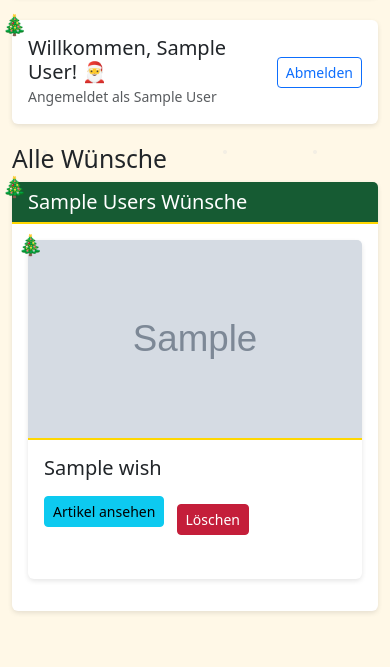
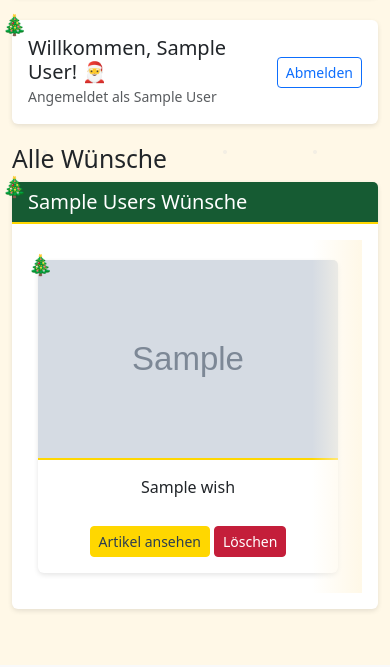
Before and after one commit to jonnyk21/wishlist, a Flask app: page /dashboard in a window 390 px wide. Shown: the part 433-1100 px from the top of the page. Run offline with Flask 3, Linux system fonts and the light colour scheme; a user stored in the database is signed in; tables that the repository leaves empty hold one stand-in row (values such as "Sample post"); grey boxes marked "Sample" are stand-in pictures.

Commit message:
feat: enhance UI and add German translation
- Add horizontal scrolling for wishes with smooth animations
- Translate entire interface to German
- Update button styles with Christmas theme colors
- Improve card layout and button alignment
- Add README with setup instructions
- Configure for Render.com deployment

Technical changes:
- Update CSS for responsive design
- Add render.yaml configuration
- Update requirements.txt for production
- Implement horizontal scrolling container
- Center-align card content and buttons

```diff
--- a/static/style.css
+++ b/static/style.css
@@ -108,6 +108,67 @@ body {
     box-shadow: 0 0 0 0.25rem rgba(22, 91, 51, 0.25);
 }
 
+/* Horizontal scrolling wishes */
+.wishes-container {
+    position: relative;
+    width: 100%;
+    padding: 10px 0;
+}
+
+.wishes-scroll {
+    display: flex;
+    overflow-x: auto;
+    gap: 20px;
+    padding: 10px;
+    scroll-behavior: smooth;
+    -webkit-overflow-scrolling: touch;
+}
+
+.wishes-scroll::-webkit-scrollbar {
+    height: 8px;
+}
+
+.wishes-scroll::-webkit-scrollbar-track {
+    background: var(--warm-yellow);
+    border-radius: 4px;
+}
+
+.wishes-scroll::-webkit-scrollbar-thumb {
+    background: var(--christmas-green);
+    border-radius: 4px;
+}
+
+.wish-card {
+    flex: 0 0 300px;
+    max-width: 300px;
+    transition: transform 0.2s;
+}
+
+.wish-card .card {
+    height: 100%;
+}
+
+.wish-card:hover {
+    transform: translateY(-5px);
+}
+
+/* Fade effect for scroll indication */
+.wishes-container::after {
+    content: '';
+    position: absolute;
+    top: 0;
+    right: 0;
+    bottom: 0;
+    width: 50px;
+    background: linear-gradient(to right, transparent, var(--warm-yellow));
+    pointer-events: none;
+}
+
+/* Hide fade effect if no overflow */
+.wishes-scroll:not(.overflow-x) + .wishes-container::after {
+    display: none;
+}
+
 /* Responsive adjustments */
 @media (max-width: 768px) {
     .card::before {
@@ -120,3 +181,70 @@ body {
 .mb-2 {
     margin-right: 0.5rem;
 }
+
+/* Button styling */
+.btn-view-item {
+    background-color: var(--christmas-gold);
+    border-color: var(--christmas-gold);
+    color: #2c3e50;
+    padding: 0.25rem 0.5rem;
+    font-size: 0.875rem;
+}
+
+.btn-view-item:hover {
+    background-color: #e6c200;
+    border-color: #e6c200;
+    color: #2c3e50;
+}
+
+.btn-delete {
+    background-color: var(--christmas-red);
+    border-color: var(--christmas-red);
+    color: white;
+    padding: 0.25rem 0.5rem;
+    font-size: 0.875rem;
+}
+
+.btn-delete:hover {
+    background-color: #a01830;
+    border-color: #a01830;
+    color: white;
+}
+
+/* Card content alignment */
+.wish-card .card-body {
+    display: flex;
+    flex-direction: column;
+    height: 100%;
+    padding: 1rem;
+    text-align: center;
+}
+
+.wish-card .card-title {
+    flex-grow: 1;
+    margin-bottom: 0.5rem;
+    font-size: 1rem;
+    line-height: 1.4;
+}
+
+.wish-card .button-group {
+    display: flex;
+    gap: 0.25rem;
+    justify-content: center;
+    margin-top: auto;
+    flex-wrap: wrap;
+}
+
+.wish-card .button-group form {
+    margin: 0;
+}
+
+.wish-card .button-group .btn {
+    white-space: nowrap;
+}
+
+.wish-card .badge {
+    display: block;
+    width: fit-content;
+    margin: 0 auto;
+}
--- a/templates/dashboard.html
+++ b/templates/dashboard.html
@@ -45,36 +45,40 @@
                         <h5 class="mb-0">{{ user.name }}s Wünsche</h5>
                     </div>
                     <div class="card-body">
-                        <div class="row">
-                            {% for wish in user.wishes %}
-                                <div class="col-md-6 mb-3">
+                        <div class="wishes-container">
+                            <div class="wishes-scroll">
+                                {% for wish in user.wishes|reverse %}
+                                    <div class="wish-card">
                                         <div class="card h-100">
                                             {% if wish.thumbnail_url %}
                                                 <img src="{{ wish.thumbnail_url }}" class="card-img-top wish-thumbnail" alt="{{ wish.name }}" onerror="this.src='/static/default-thumbnail.png'">
                                             {% endif %}
                                             <div class="card-body">
                                                 <h5 class="card-title">{{ wish.name }}</h5>
-                                            <a href="{{ wish.url }}" target="_blank" class="btn btn-sm btn-info mb-2">Artikel ansehen</a>
+                                                <div class="button-group">
+                                                    <a href="{{ wish.url }}" target="_blank" class="btn btn-sm btn-view-item">Artikel ansehen</a>
 
                                                     {% if user.id == current_user.id %}
                                                         <form action="{{ url_for('delete_wish', wish_id=wish.id) }}" method="POST" class="d-inline" onsubmit="return confirm('Bist du sicher, dass du diesen Wunsch löschen möchtest?');">
-                                                    <button type="submit" class="btn btn-sm btn-danger mb-2">Löschen</button>
+                                                            <button type="submit" class="btn btn-sm btn-delete">Löschen</button>
                                                         </form>
                                                     {% elif not wish.reserved_by_id %}
                                                         <form action="{{ url_for('reserve_wish', wish_id=wish.id) }}" method="POST" class="d-inline">
-                                                    <button type="submit" class="btn btn-sm btn-success mb-2">Reservieren</button>
+                                                            <button type="submit" class="btn btn-sm btn-success">Ich habe es schon gekauft</button>
                                                         </form>
                                                     {% elif wish.reserved_by_id == current_user.id %}
                                                         <form action="{{ url_for('unreserve_wish', wish_id=wish.id) }}" method="POST" class="d-inline">
-                                                    <button type="submit" class="btn btn-sm btn-warning mb-2">Reservierung aufheben</button>
+                                                            <button type="submit" class="btn btn-sm btn-warning">Kauf rückgängig machen</button>
                                                         </form>
                                                     {% else %}
-                                                <span class="badge bg-secondary">Reserviert</span>
+                                                        <span class="badge bg-secondary">Bereits gekauft</span>
                                                     {% endif %}
                                                 </div>
                                             </div>
                                         </div>
+                                    </div>
                                 {% endfor %}
+                            </div>
                         </div>
                     </div>
                 </div>
```
Also changed, not shown: README.md (added). Lines whose indentation alone changed are shown as unchanged.
